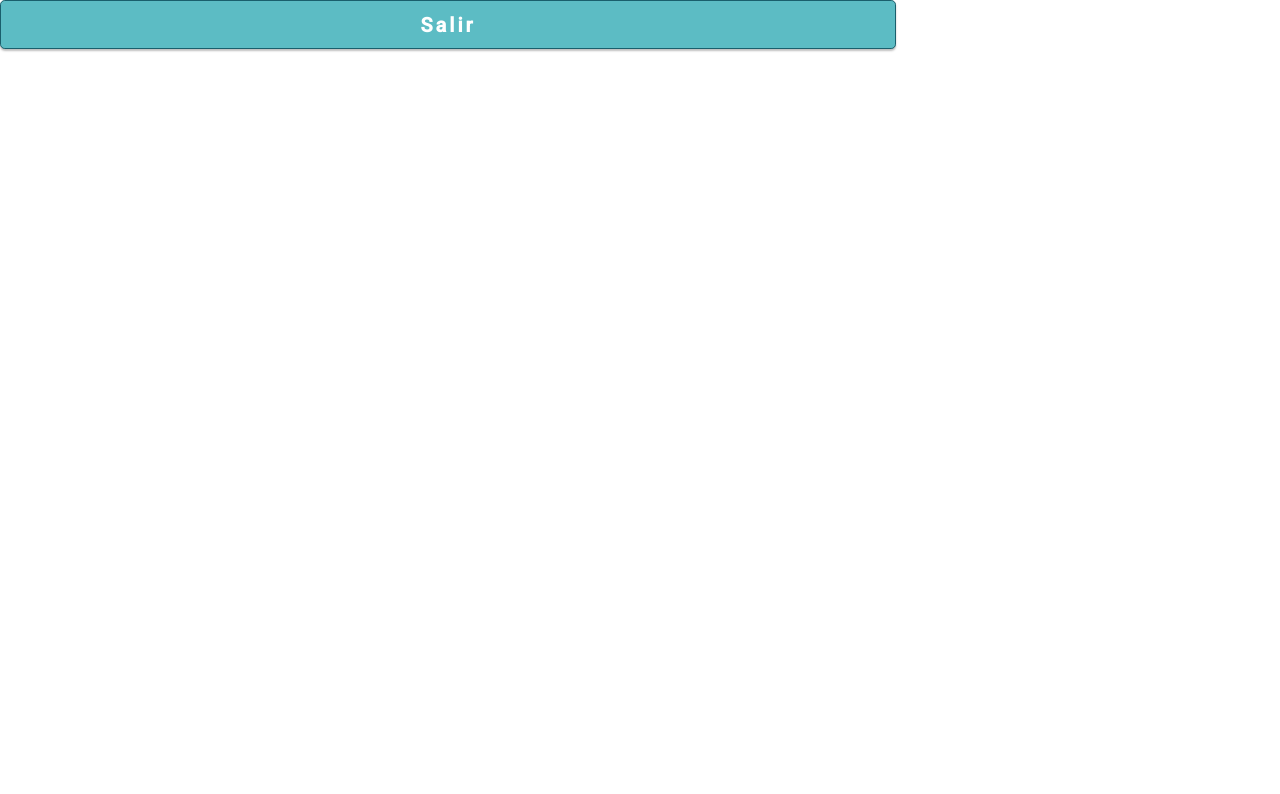
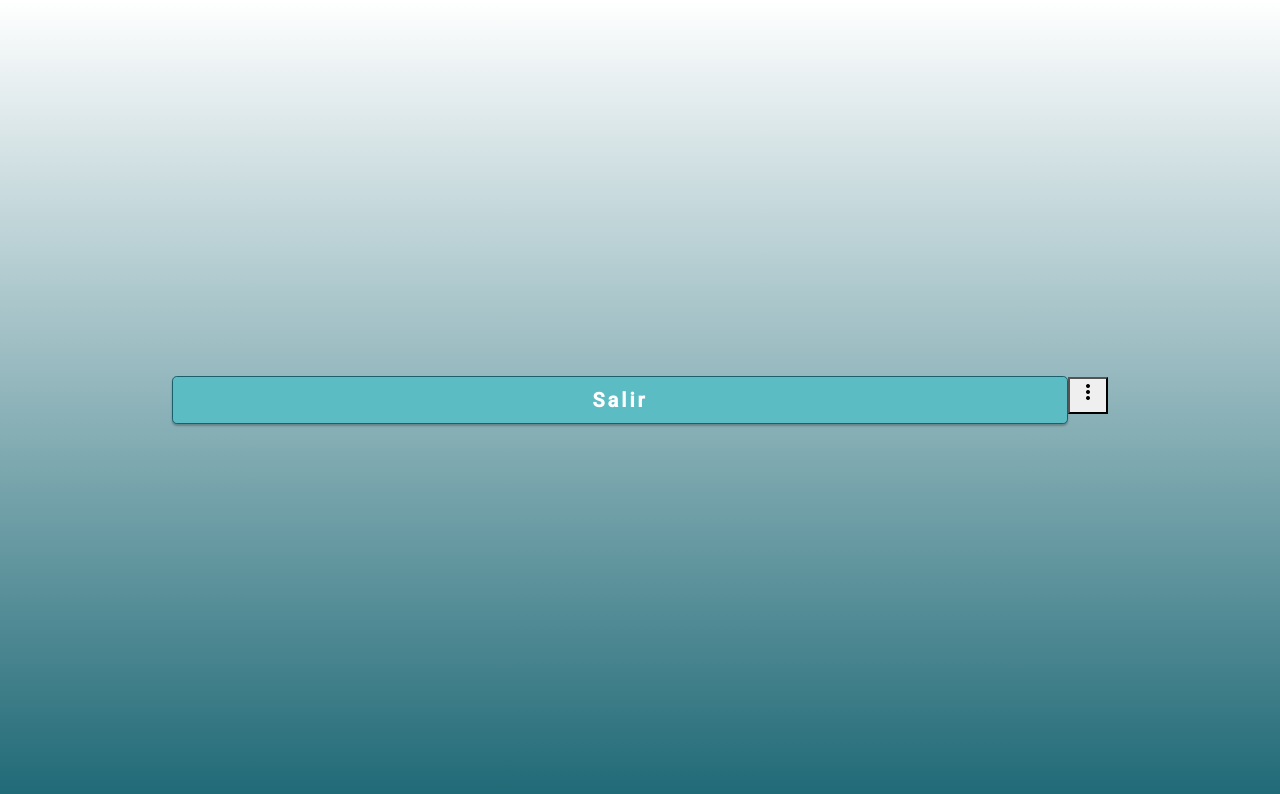
Before and after one commit to elenamm12/frontend, an Angular app: page /home in a window 1280 px wide. Shown: the top 794 px of the page. Built offline with nearby package versions, Linux system fonts and the light colour scheme; a web font is replaced by a local one.

Commit message:
jajaskbwe

```diff
--- a/src/app/components/cambiar-contrasena/cambiar-contrasena.component.html
+++ b/src/app/components/cambiar-contrasena/cambiar-contrasena.component.html
@@ -31,13 +31,13 @@
     <div class="modal-dialog" role="document">
       <div class="modal-content">
         <div class="modal-header">
-          <h5 class="modal-title" id="exampleModalLabel">Importante</h5>
+          <h5 class="modal-title" id="exampleModalLabel"><strong>Importante</strong></h5>
           <button type="button" class="close" data-dismiss="modal" aria-label="Close">
             <span aria-hidden="true">&times;</span>
           </button>
         </div>
         <div class="modal-body">
-          Se le enviará un correo a la dirección que ingresó con su nueva contraseña
+          <strong>Se le enviará un correo a la dirección que ingresó con su nueva contraseña</strong>
         </div>
         <div class="modal-footer">
           <a routerLink="/iniciar-sesion"><button type="button" class="btn btn-primary enviar" type="submit>" data-dismiss="modal">continuar</button></a>
--- a/src/app/components/menu/menu.component.html
+++ b/src/app/components/menu/menu.component.html
@@ -1 +1,15 @@
-<a routerLink="/inicio"><button class="btn btn-primary primero btn-lg" type="submit">Salir</button></a>
+<div class="fondo">
+    <a routerLink="/inicio"><button class="btn btn-primary primero btn-lg" type="submit">Salir</button></a>
+
+    <button mat-icon-button [matMenuTriggerFor]="menu" aria-label="Example icon-button with a menu">
+            <mat-icon>more_vert</mat-icon>
+    </button>
+
+    <mat-menu #menu="matMenu">
+        <button mat-menu-item>
+            <mat-icon>dialpad</mat-icon>
+            <span>Redial</span>
+        </button>
+    </mat-menu>
+
+</div>
--- a/src/app/components/menu/menu.component.scss
+++ b/src/app/components/menu/menu.component.scss
@@ -1,5 +1,14 @@
+.fondo{
+    padding:0;
+    margin: 0;
+    width: 100%;
+    height: 100%;
+    align-content:center;
+    text-align: center;
+    background: linear-gradient(180deg, #FFFFFF 0%, rgba(255, 255, 255, 0) 100%), #1f6976;
+}
+
 .btn{
-    height: 49px;
     width: 70%;
     font-style: normal;
     font-weight: bold;
--- a/src/app/material/material.module.ts
+++ b/src/app/material/material.module.ts
@@ -7,7 +7,6 @@ import { MatInputModule } from '@angular/material/input';
 import { MatIconModule } from '@angular/material/icon';
 import { MatDatepickerModule } from '@angular/material/datepicker';
 import { MatNativeDateModule } from '@angular/material/core';
-
 
 @NgModule({
   declarations: [],
```
